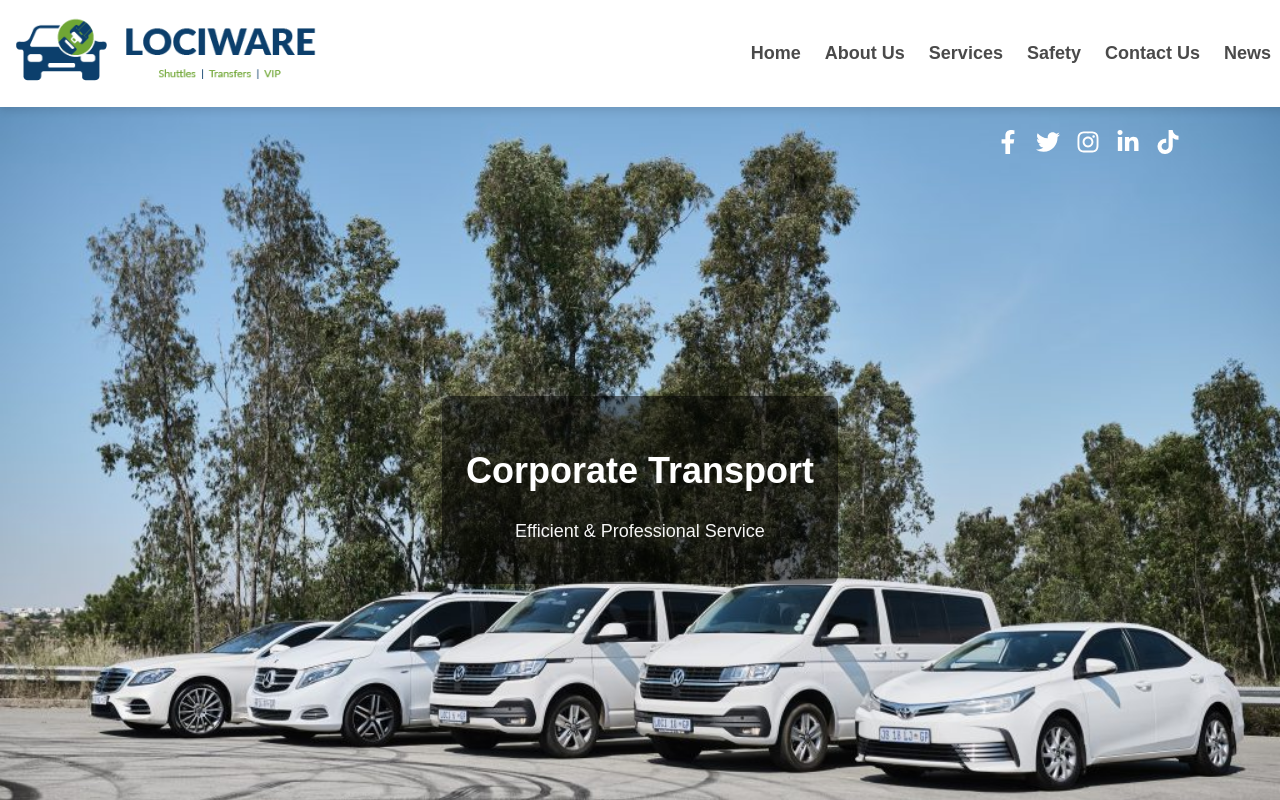
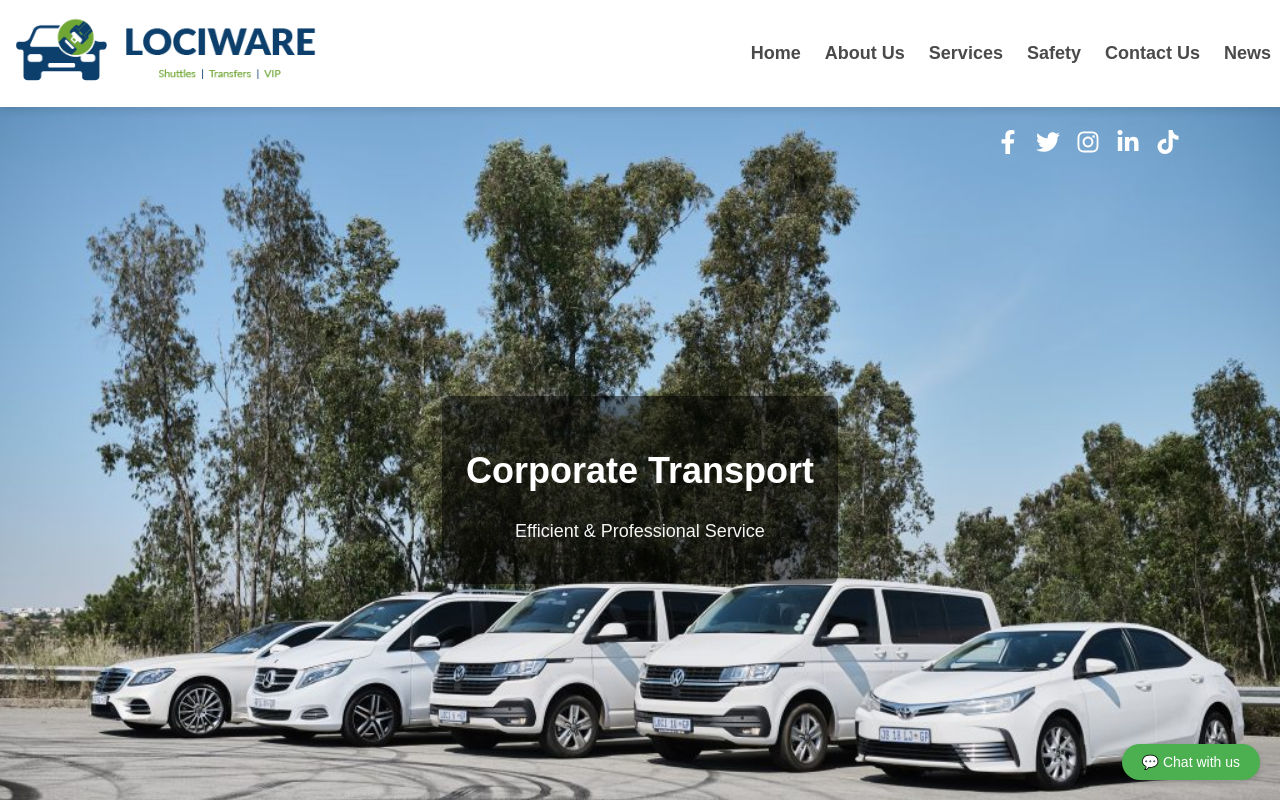
Before and after one commit to IkanyengAdams/my-website, a React (Create React App) app in the folder lociware-website/: page / in a window 1280 px wide. Shown: the top 800 px of the page. Built offline with nearby package versions, Linux system fonts and the light colour scheme.

Commit message:
dependencies for chatbot

```diff
--- a/lociware-website/package.json
+++ b/lociware-website/package.json
@@ -10,6 +10,7 @@
     "react-dom": "^19.0.0",
     "react-google-recaptcha": "^3.1.0",
     "react-icons": "^5.4.0",
+    "react-router-dom": "^7.2.0",
     "react-scripts": "5.0.1",
     "web-vitals": "^4.2.4"
   },
--- a/lociware-website/src/App.js
+++ b/lociware-website/src/App.js
@@ -1,4 +1,5 @@
 import React, { useRef } from 'react';
+import { BrowserRouter as Router } from 'react-router-dom'; // Added for routing (if not already installed)
 import Navbar from './components/Navbar';
 import Hero from './components/Hero';
 import Contact from './components/Contact';
@@ -10,10 +11,10 @@ import Safety from './components/Safety';
 import TeamMembers from './components/TeamMembers';
 import CustomerFeedback from './components/CustomerFeedback';
 import Footer from './components/Footer';
+import Chatbot from './components/Chatbot'; // Import the Chatbot component
 import './styles.css';
 import "slick-carousel/slick/slick.css";
 import "slick-carousel/slick/slick-theme.css";
-
 
 function App() {
   const navbarRef = useRef(null);
@@ -23,6 +24,7 @@ function App() {
   const contactRef = useRef(null);
 
   return (
+    <Router> {/* Wrap the app in Router for potential routing */}
       <div className="App">
         <Navbar
           navbarRef={navbarRef}
@@ -41,7 +43,10 @@ function App() {
         <TeamMembers />
         <CustomerFeedback />
         <Footer />
+        {/* Render Chatbot as a fixed overlay across all pages */}
+        <Chatbot />
       </div>
+    </Router>
   );
 }
 
```
Also changed, not shown: 1 other file (tests, documents, lock files or other folders). Lines whose indentation alone changed are shown as unchanged.
